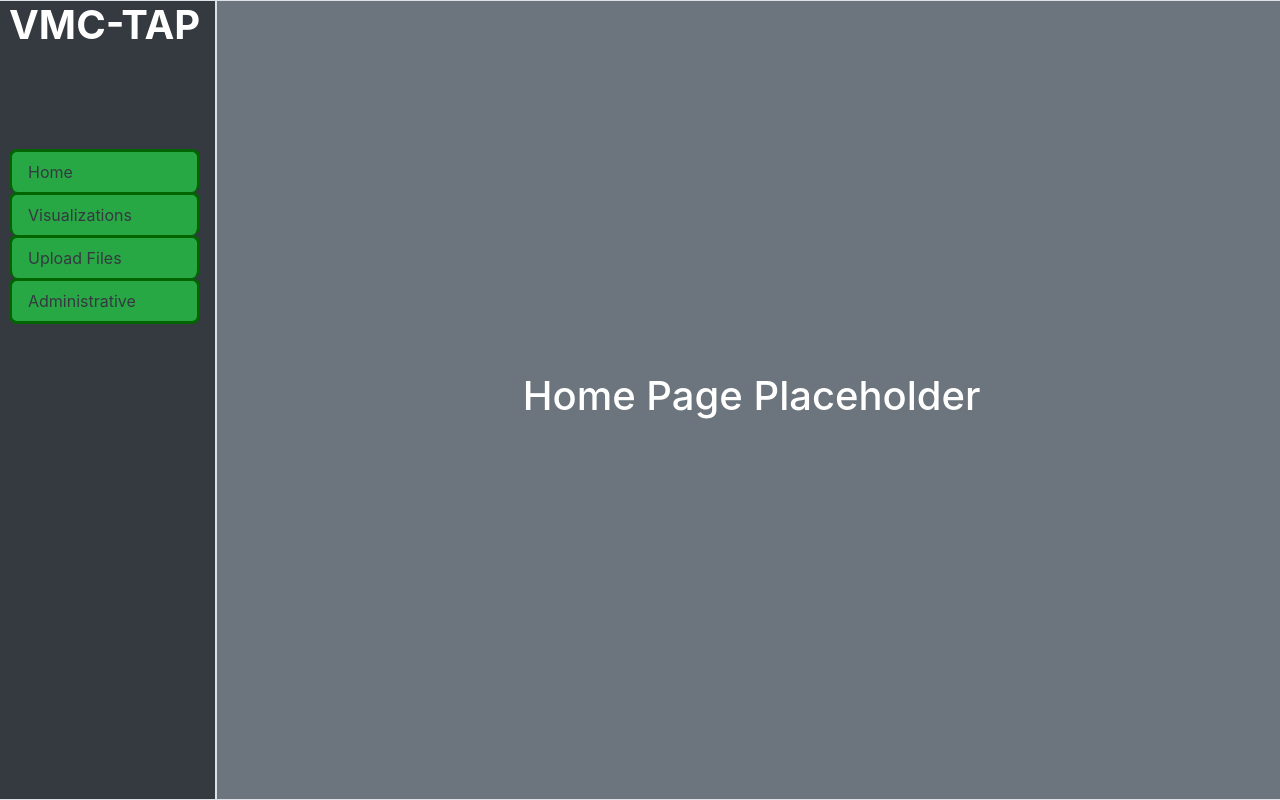
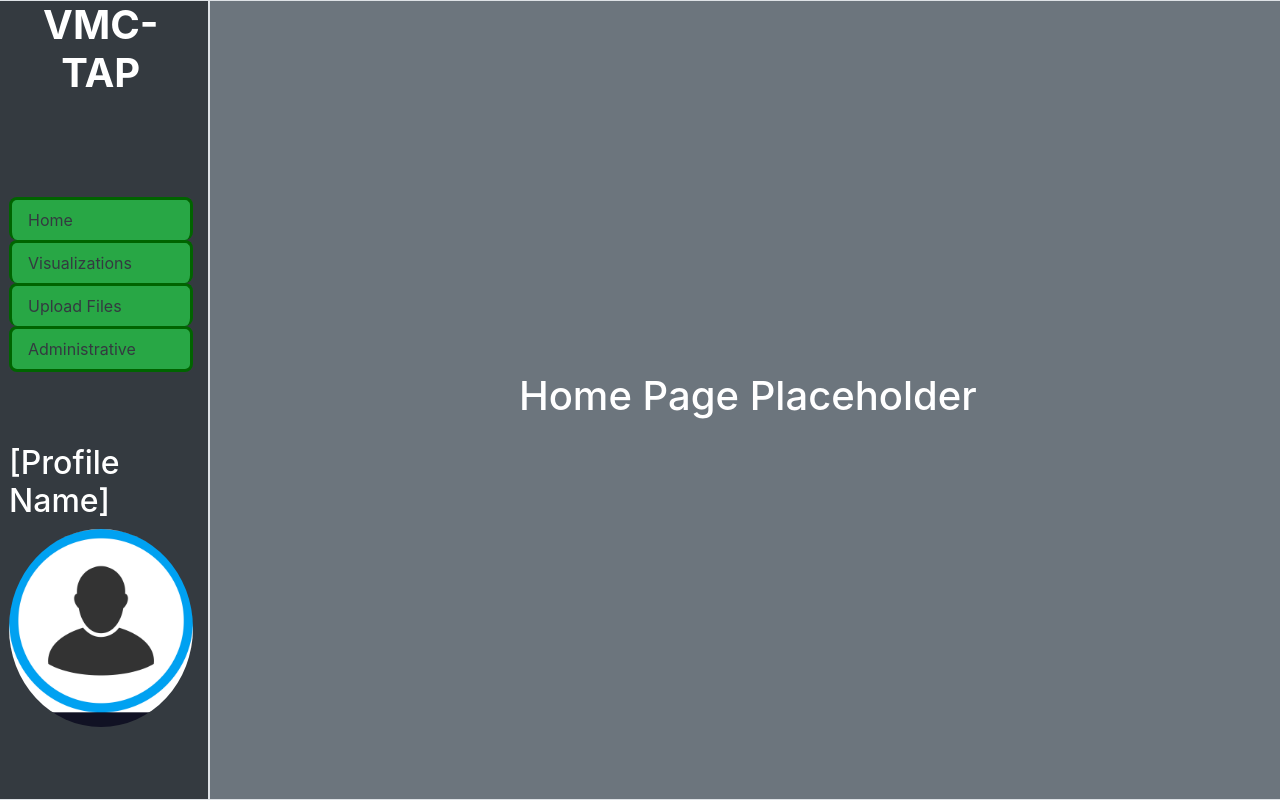
Before and after one commit to payton22/vmc-tracking-and-analytics-program, a Django app: page /home/ in a window 1280 px wide. Run offline with Django 3.2, Linux system fonts and the light colour scheme.

Commit message:
Profile Placeholder

```diff
--- a/pages/static/pages/CSS/customStyles.css
+++ b/pages/static/pages/CSS/customStyles.css
@@ -16,3 +16,8 @@
     border:solid #006400;
     border-radius:8px;
 }
+
+/*#profileImg{
+    width:10%;
+    height:auto;
+}*/
--- a/pages/templates/pages/base.html
+++ b/pages/templates/pages/base.html
@@ -10,8 +10,9 @@
 
 
 </head>
-<body class="row text-white px-2" style="height: 100vh;">
-	<div class="col-auto border bg-dark">
+<body>
+    <div class="row text-white px-2" style="height: 100vh;">
+	    <div class="col-2 border bg-dark">
             <!-- col flex-column for nav-->
             <h1 class="mx-auto font-weight-bold text-white text-center"> VMC-TAP </h1>
 		    <nav class="nav flex-column rounded" id="main_navbar">
@@ -20,6 +21,12 @@
 			    <a href="{% url 'importPage' %}" class="nav-link l1 text-dark bg-success">Upload Files</a>
 			    <a href="" class="nav-link l2 text-dark bg-success">Administrative</a>
 		    </nav>
+            <br>
+            <br>
+            <br>
+            <h2>[Profile Name]</h2>
+
+            <img src="{% static 'pages/images/rounded_img.jpg' %}" class="img-fluid rounded-circle" id="profileImg" alt="Rounded Image">
 	    </div>
 
         <div class="col border bg-secondary">
@@ -28,7 +35,7 @@
 		{% block content %}{% endblock %}
 		</div>
     </div>
-
+</div>
     <script src="{% static 'pages/JS/jquery.slim.min.js' %}" type="text/javascript"> </script>
     <script src="{% static 'pages/JS/scripts.js' %}" type="text/javascript"> </script>
 </body>
```
Also changed, not shown: pages/static/pages/images/rounded_img.jpg (added). Lines whose indentation alone changed are shown as unchanged.
